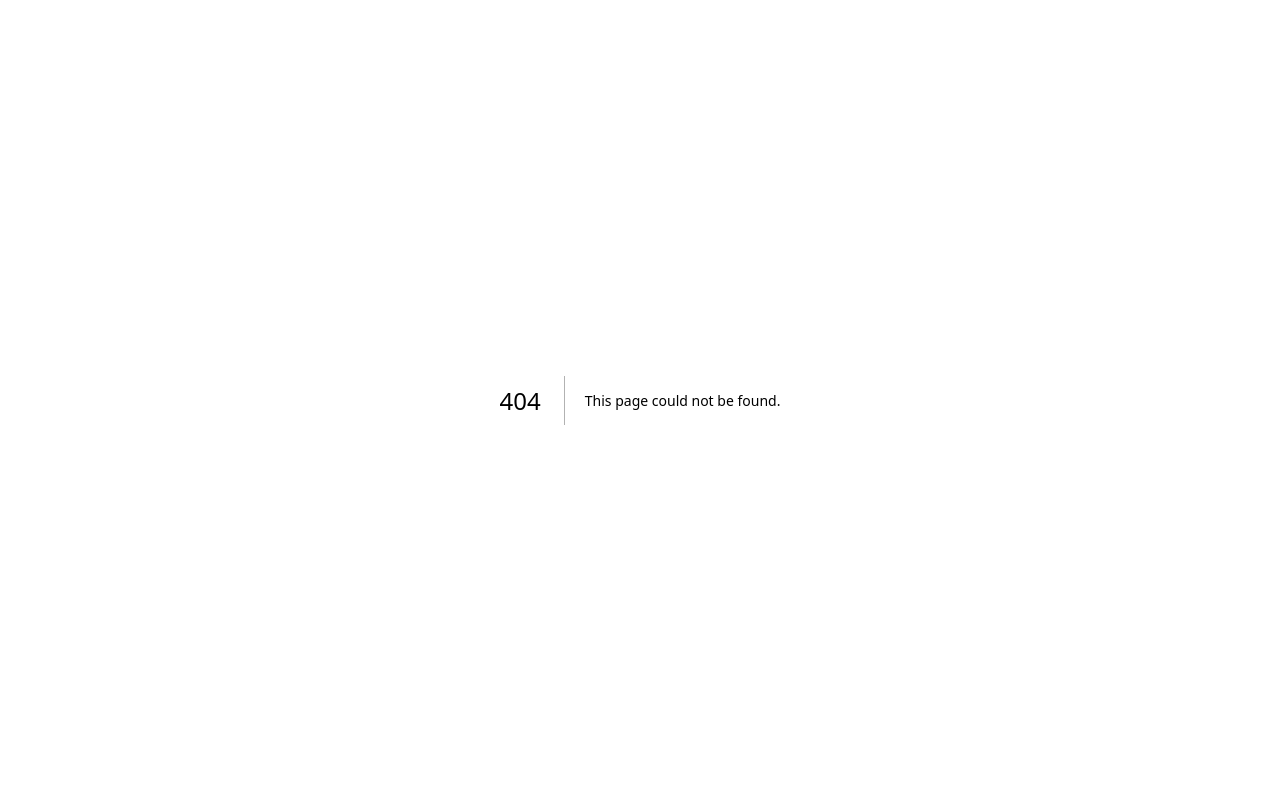
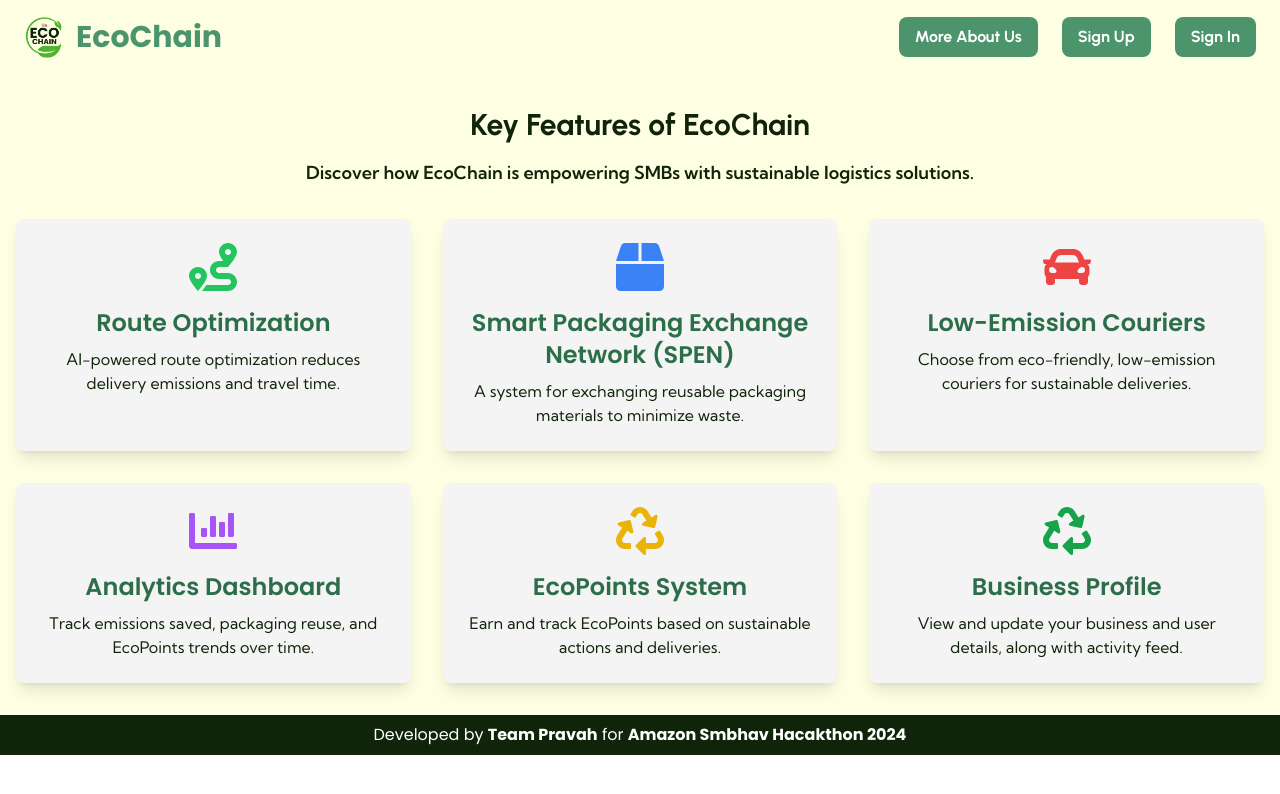
Before and after one commit to fromjyce/EcoChain, a Next.js app in the folder frontend/: page /morefeatures in a window 1280 px wide. Before the commit this address had no page. Shown: the top 794 px of the page. Built offline with nearby package versions, Linux system fonts and the light colour scheme.

Commit message:
added more features

```diff
--- /dev/null
+++ b/frontend/pages/morefeatures.js
@@ -0,0 +1,66 @@
+"use client";
+import Head from "next/head";
+import { useEffect, useState } from 'react';
+import Footer from "./components/footer";
+import Header from "./components/header";
+import { FaRoute, FaRecycle, FaCar, FaChartBar, FaBox } from 'react-icons/fa';
+
+export default function Main() {
+    const [isClient, setIsClient] = useState(false);
+    useEffect(() => {
+        setIsClient(true);
+    }, []);
+  return (
+    <>
+      <Head>
+        <title>EcoChain</title>
+        <meta name="description" content="Empowering SMBs with sustainable logistics solutions." />
+      </Head>
+      <Header />
+      <main className="bg-[#fefee3ff]">
+        <div className="px-4 py-8">
+                <div className="text-center mb-8">
+                    <h2 className="text-3xl font-bold mb-4 urbanist text-[#102409]">Key Features of EcoChain</h2>
+                    <p className="text-lg kumbh_sans font-semibold text-[#102409]">Discover how EcoChain is empowering SMBs with sustainable logistics solutions.</p>
+                </div>
+
+                <div className="grid grid-cols-1 sm:grid-cols-2 md:grid-cols-3 gap-8">
+                    <div className="bg-[#f4f4f4] p-6 rounded-lg shadow-lg text-center">
+                        <FaRoute className="text-5xl text-green-500 mb-4 mx-auto" />
+                        <h3 className="font-semibold text-2xl poppins text-[#2c6e49ff] mb-2">Route Optimization</h3>
+                        <p className="text-[#102409] kumbh_sans">AI-powered route optimization reduces delivery emissions and travel time.</p>
+                    </div>
+                    <div className="bg-[#f4f4f4] p-6 rounded-lg shadow-lg text-center">
+                        <FaBox className="text-5xl text-blue-500 mb-4 mx-auto" />
+                        <h3 className="font-semibold text-2xl poppins text-[#2c6e49ff] mb-2">Smart Packaging Exchange Network (SPEN)</h3>
+                        <p className="text-[#102409] kumbh_sans">A system for exchanging reusable packaging materials to minimize waste.</p>
+                    </div>
+                    <div className="bg-[#f4f4f4] p-6 rounded-lg shadow-lg text-center">
+                        <FaCar className="text-5xl text-red-500 mb-4 mx-auto" />
+                        <h3 className="font-semibold text-2xl poppins text-[#2c6e49ff] mb-2">Low-Emission Couriers</h3>
+                        <p className="text-[#102409] kumbh_sans">Choose from eco-friendly, low-emission couriers for sustainable deliveries.</p>
+                    </div>
+                    <div className="bg-[#f4f4f4] p-6 rounded-lg shadow-lg text-center">
+                        <FaChartBar className="text-5xl text-purple-500 mb-4 mx-auto" />
+                        <h3 className="font-semibold text-2xl poppins text-[#2c6e49ff] mb-2">Analytics Dashboard</h3>
+                        <p className="text-[#102409] kumbh_sans">Track emissions saved, packaging reuse, and EcoPoints trends over time.</p>
+                    </div>
+                    <div className="bg-[#f4f4f4] p-6 rounded-lg shadow-lg text-center">
+                        <FaRecycle className="text-5xl text-yellow-500 mb-4 mx-auto" />
+                        <h3 className="font-semibold text-2xl poppins text-[#2c6e49ff] mb-2">EcoPoints System</h3>
+                        <p className="text-[#102409] kumbh_sans">Earn and track EcoPoints based on sustainable actions and deliveries.</p>
+                    </div>
+                    <div className="bg-[#f4f4f4] p-6 rounded-lg shadow-lg text-center">
+                        <FaRecycle className="text-5xl text-green-600 mb-4 mx-auto" />
+                        <h3 className="font-semibold text-2xl poppins text-[#2c6e49ff] mb-2">Business Profile</h3>
+                        <p className="text-[#102409] kumbh_sans">View and update your business and user details, along with activity feed.</p>
+                    </div>
+
+                </div>
+                </div>
+                <div className="more-spacer-bottom bg-[#fefee3ff]"></div>
+                <Footer />
+            </main>
+    </>
+  );
+}
```
